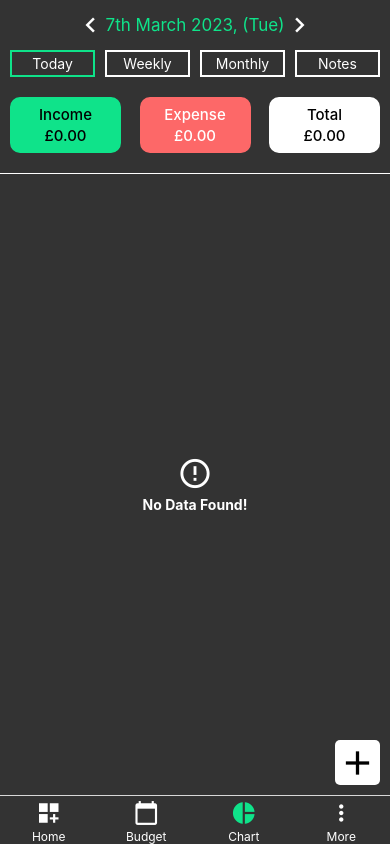
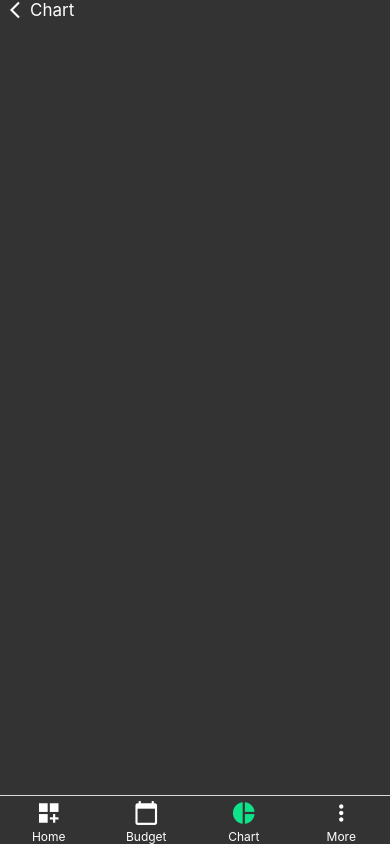
Before and after one commit to abuhoryrapranto/mFinance, a React Native app: screen /Chart in a window 390 px wide. Built offline with nearby package versions, Linux system fonts and the light colour scheme.

Commit message:
Chart Screen Add

```diff
--- a/components/BottomTabNavigation.tsx
+++ b/components/BottomTabNavigation.tsx
@@ -4,6 +4,7 @@ import MaterialIcons from 'react-native-vector-icons/MaterialIcons';
 import HomeScreen from '../components/HomeScreen';
 import Budget from './Budget';
 import More from './More';
+import Chart from './Chart';
 
 
 import {
@@ -83,7 +84,7 @@ function BottomTabNavigation() {
                 }
 
                 />
-                <Tab.Screen name="Chart" component={HomeScreen}
+                <Tab.Screen name="Chart" component={Chart}
 
                 options={({route}) => ({
 
--- /dev/null
+++ b/components/Chart.tsx
@@ -0,0 +1,58 @@
+import React, { useState, useEffect } from 'react';
+import {
+    SafeAreaView,
+    ScrollView,
+    StatusBar,
+    StyleSheet,
+    Text,
+    TouchableOpacity,
+    useColorScheme,
+    View,
+    TextInput,
+    FlatList,
+  } from 'react-native';
+import MaterialIcons from 'react-native-vector-icons/MaterialIcons';
+import AsyncStorage from '@react-native-async-storage/async-storage';
+import uuid from 'react-native-uuid';
+import { useIsFocused } from '@react-navigation/native';
+import FontAwesome from 'react-native-vector-icons/FontAwesome';
+
+function Chart({navigation}: {navigation: any}) {
+
+    const isFocused = useIsFocused();
+
+    useEffect(() => {
+
+     }, [isFocused]);
+
+    return(
+            <SafeAreaView style={{flex: 1}}>
+
+                <View style={styles.container}>
+                    <View style={styles.headSection}>
+                        <MaterialIcons name="arrow-back-ios" color="white" size={20} onPress={() => navigation.goBack()} />
+                        <Text style={{fontSize: 17, color: "white"}}>Chart</Text>
+                    </View>
+                </View>
+
+            </SafeAreaView>
+
+    );
+}
+
+const styles = StyleSheet.create({
+
+    container: {
+        marginLeft: 10,
+        marginRight: 10,
+        flex: 1,
+    },
+
+    headSection: {
+        flexDirection: 'row',
+        alignItems: 'center',
+    },
+
+})
+
+export default Chart;
```
